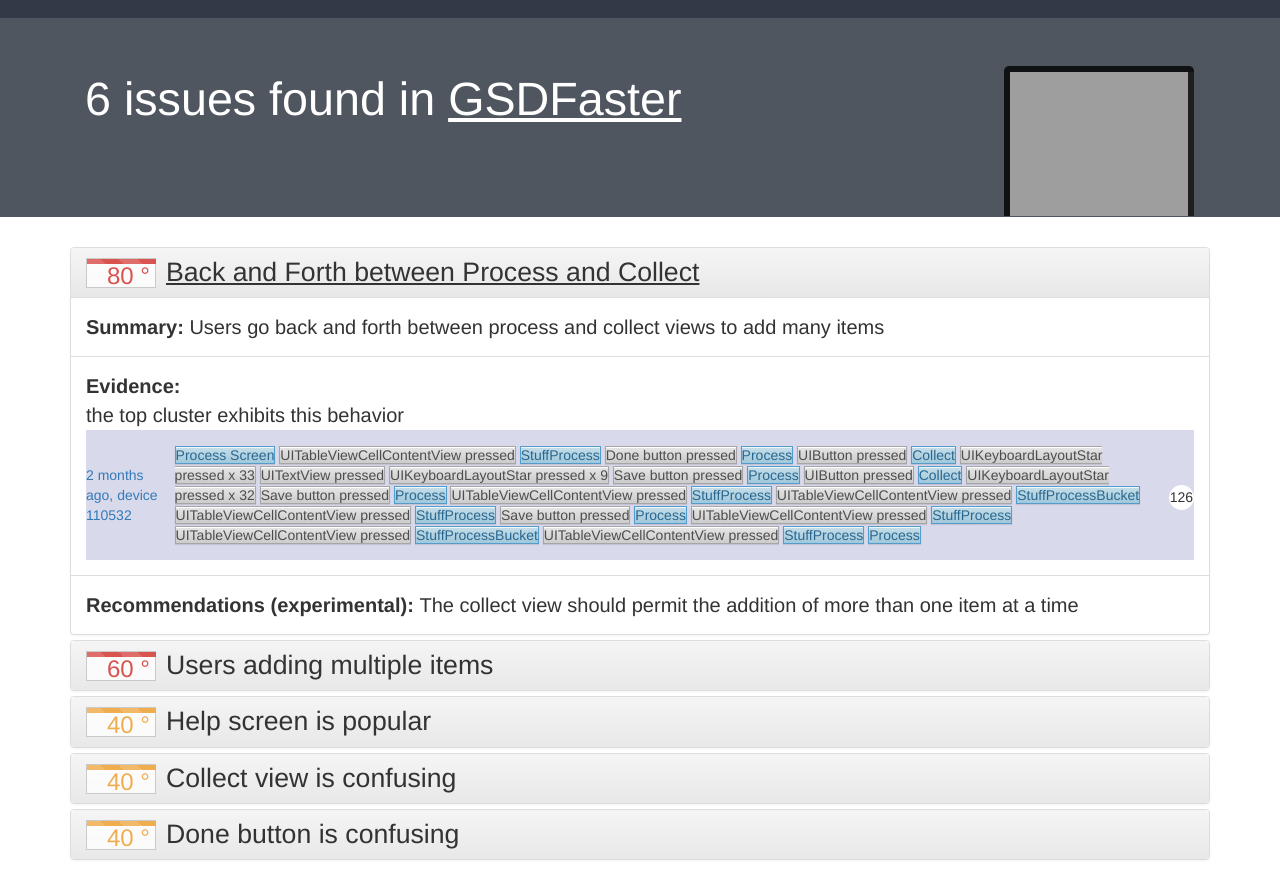
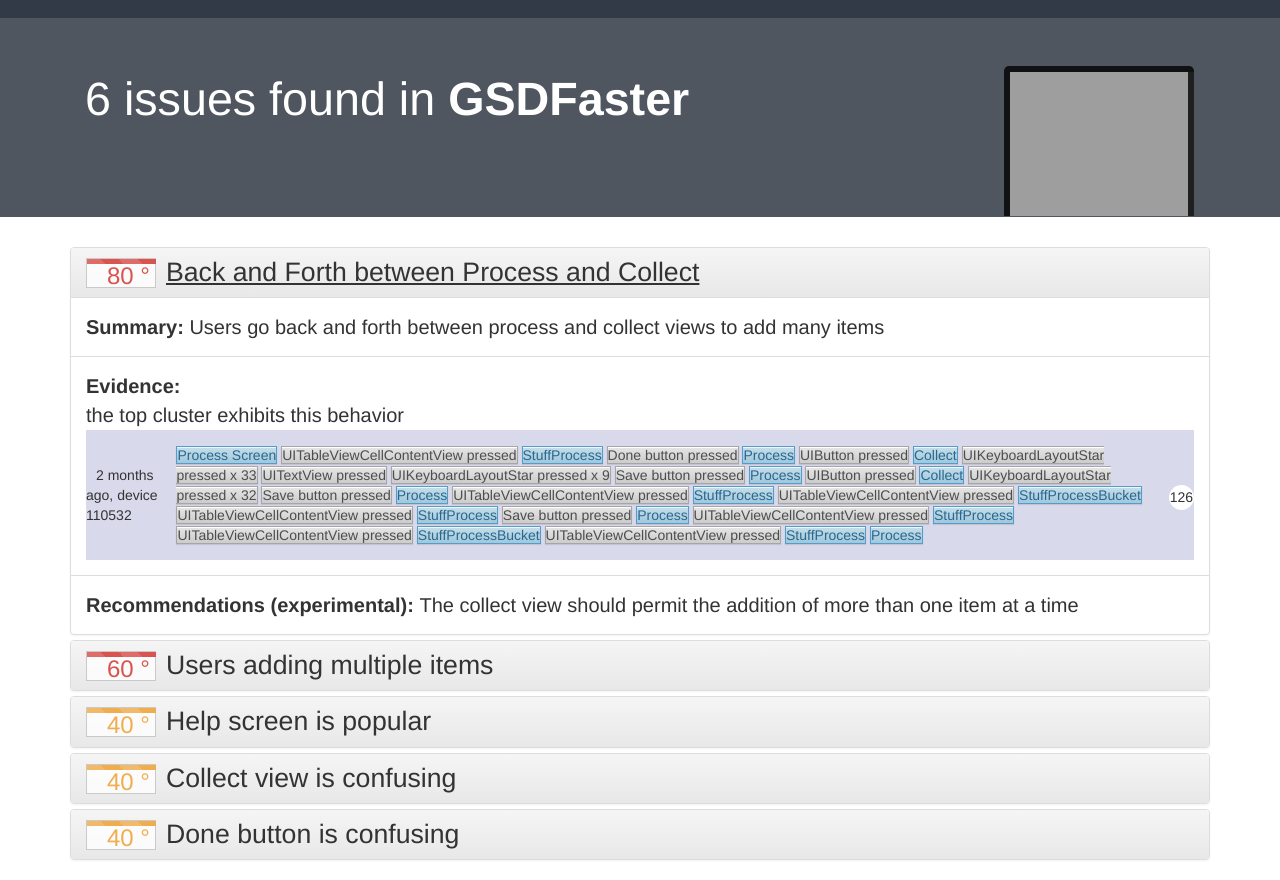
Before and after one commit to tarzain/watchsend-new-landing, a plain HTML site: page report.html in a window 1280 px wide. Both pictures are taken after a click on the link "Back and Forth between Process and Collect". Shown: the part 70-950 px from the top of the page. Drawn offline with nearby package versions, Linux system fonts and the light colour scheme; grey boxes are pictures that could not be loaded; a script that the page names is missing.

Commit message:
changed width of top row

```diff
--- a/css/report.css
+++ b/css/report.css
@@ -1,5 +1,9 @@
 body{
    /* margin-top: 80px !important; */
+}
+.row {
+  margin-right: 0;
+  margin-left: 0;
 }
 .node {
   stroke: #fff;
@@ -78,7 +82,7 @@
   margin-right: 10px;
 }
 .app_name{
-  text-decoration: underline;
+  font-weight: bold;
 }
 a.issue-title:hover{
   text-decoration: underline;
--- a/report.html
+++ b/report.html
@@ -23,27 +23,6 @@
       </div>
     </div>
   </header>
-  <!--
-  <div class="row">
-    <nav class="navbar navbar-dark navbar-fixed-top" role="navigation">
-      <div class="navbar-inner">
-        <div class="container">
-          <div class="navbar-header">
-            <a href="./index.html" class="navbar-brand">
-              <img class="logo" src="https://dl.dropboxusercontent.com/u/792157/watchsend/new-landing/newlogo.png"></img>
-            </a>
-          </div>
-          <div class="collapse navbar-collapse">
-            <ul class="nav navbar-nav navbar-right">
-              <li><a href="/install">Install</a></li>
-              <li><a href="/dashboard.html">Dashboard</a></li>
-              <li><a class="nav-link sign-up" href="mailto:team@watchsend.com?subject=Tell%20me%20more%20about%20Watchsend" target="_blank">Sign Up</a></li>
-            </ul>
-          </div>
-        </div>
-      </div>
-    </div>
-  </div> -->
   <div class="row">
     <div class="jumbotron app_name_header">
       <div class="container">
@@ -91,7 +70,7 @@
                   <tr class="cluster" style="background: hsla(-480.0, 33%, 72%, 0.4);">
                     <td>
                       <p>
-                        <a href="/sessions/70374">
+                        <span href="#" style="padding-left: 10px;">
                           2 months
                           ago, device 110532
                           &nbsp;&nbsp;
@@ -99,100 +78,100 @@
                       </p>
                     </td>
                     <td style="padding: 15px;">
-                      <a href="/screens/312">
+                      <span href="/screens/312">
                         <span class="tag screen-tag">Process Screen</span>
                       </a>
-                      <a href="/events/3470">
+                      <span href="/events/3470">
                         <span class="tag event-tag">UITableViewCellContentView pressed</span>
                       </a>
-                      <a href="/screens/306">
+                      <span href="/screens/306">
                         <span class="tag screen-tag">StuffProcess</span>
                       </a>
-                      <a href="/events/3224">
+                      <span href="/events/3224">
                         <span class="tag event-tag"> Done button pressed</span>
                       </a>
-                      <a href="/screens/305">
+                      <span href="/screens/305">
                         <span class="tag screen-tag">Process</span>
                       </a>
-                      <a href="/events/3209">
+                      <span href="/events/3209">
                         <span class="tag event-tag">UIButton pressed</span>
                       </a>
-                      <a href="/screens/303">
+                      <span href="/screens/303">
                         <span class="tag screen-tag">Collect</span>
                       </a>
-                      <a href="/events/3219">
+                      <span href="/events/3219">
                         <span class="tag event-tag">UIKeyboardLayoutStar pressed x 33</span>
                       </a>
-                      <a href="/events/3191">
+                      <span href="/events/3191">
                         <span class="tag event-tag">UITextView pressed</span>
                       </a>
-                      <a href="/events/3219">
+                      <span href="/events/3219">
                         <span class="tag event-tag">UIKeyboardLayoutStar pressed x 9</span>
                       </a>
-                      <a href="/events/3192">
+                      <span href="/events/3192">
                         <span class="tag event-tag">Save button pressed</span>
                       </a>
-                      <a href="/screens/305">
+                      <span href="/screens/305">
                         <span class="tag screen-tag">Process</span>
                       </a>
-                      <a href="/events/3209">
+                      <span href="/events/3209">
                         <span class="tag event-tag">UIButton pressed</span>
                       </a>
-                      <a href="/screens/303">
+                      <span href="/screens/303">
                         <span class="tag screen-tag">Collect</span>
                       </a>
-                      <a href="/events/3219">
+                      <span href="/events/3219">
                         <span class="tag event-tag">UIKeyboardLayoutStar pressed x 32</span>
                       </a>
-                      <a href="/events/3192">
+                      <span href="/events/3192">
                         <span class="tag event-tag">Save button pressed</span>
                       </a>
-                      <a href="/screens/305">
+                      <span href="/screens/305">
                         <span class="tag screen-tag">Process</span>
                       </a>
-                      <a href="/events/3194">
+                      <span href="/events/3194">
                         <span class="tag event-tag">UITableViewCellContentView pressed</span>
                       </a>
-                      <a href="/screens/306">
+                      <span href="/screens/306">
                         <span class="tag screen-tag">StuffProcess</span>
                       </a>
-                      <a href="/events/3210">
+                      <span href="/events/3210">
                         <span class="tag event-tag">UITableViewCellContentView pressed</span>
                       </a>
-                      <a href="/screens/311">
+                      <span href="/screens/311">
                         <span class="tag screen-tag">StuffProcessBucket</span>
                       </a>
-                      <a href="/events/3213">
+                      <span href="/events/3213">
                         <span class="tag event-tag">UITableViewCellContentView pressed</span>
                       </a>
-                      <a href="/screens/306">
+                      <span href="/screens/306">
                         <span class="tag screen-tag">StuffProcess</span>
                       </a>
-                      <a href="/events/3214">
+                      <span href="/events/3214">
                         <span class="tag event-tag"> Save button pressed</span>
                       </a>
-                      <a href="/screens/305">
+                      <span href="/screens/305">
                         <span class="tag screen-tag">Process</span>
                       </a>
-                      <a href="/events/3194">
+                      <span href="/events/3194">
                         <span class="tag event-tag">UITableViewCellContentView pressed</span>
                       </a>
-                      <a href="/screens/306">
+                      <span href="/screens/306">
                         <span class="tag screen-tag">StuffProcess</span>
                       </a>
-                      <a href="/events/3210">
+                      <span href="/events/3210">
                         <span class="tag event-tag">UITableViewCellContentView pressed</span>
                       </a>
-                      <a href="/screens/311">
+                      <span href="/screens/311">
                         <span class="tag screen-tag">StuffProcessBucket</span>
                       </a>
-                      <a href="/events/3213">
+                      <span href="/events/3213">
                         <span class="tag event-tag">UITableViewCellContentView pressed</span>
                       </a>
-                      <a href="/screens/306">
+                      <span href="/screens/306">
                         <span class="tag screen-tag">StuffProcess</span>
                       </a>
-                      <a href="/screens/305">
+                      <span href="/screens/305">
                         <span class="tag screen-tag">Process</span>
                       </a>
                     </td>
@@ -241,30 +220,30 @@
                   <strong>Evidence: </strong>
                   <p class="summary">the second most frequent cluster exhibits this behavior</p>
                   <table>
-                    <tr class="cluster" style="background: hsla(-475.0, 33%, 72%, 0.4);">
+                    <tr class="cluster" style="background: hsla(-475.0, 33%, 72%, 0.4); padding-left: 10px;">
                       <td>
                         <p>
-                          <a href="/sessions/67862">
+                          <span href="#" style="padding-left: 10px;">
                             2 months
                             ago, device 110026
                             &nbsp;&nbsp;
-                          </a>
+                          </span>
                         </p>
                       </td>
                       <td>
-                        <a href="/screens/312">
+                        <span href="/screens/312">
                           <span class="tag screen-tag">Collect</span>
                         </a>
-                        <a href="/events/3218">
+                        <span href="/events/3218">
                           <span class="tag event-tag">UIButton pressed</span>
                         </a>
-                        <a href="/screens/303">
+                        <span href="/screens/303">
                           <span class="tag screen-tag">Collect</span>
                         </a>
-                        <a href="/events/3219">
+                        <span href="/events/3219">
                           <span class="tag event-tag">UIKeyboardLayoutStar pressed x 22</span>
                         </a>
-                        <a href="/screens/305">
+                        <span href="/screens/305">
                           <span class="tag screen-tag">Process</span>
                         </a>
                       </td>
@@ -275,17 +254,8 @@
                       </td>
                     </tr>
                   </table>
-                  <p class="summary">The Collect screen is more than twice as popular as the process screen</p>
-                  <table class="table" style="width:120px;">
-                    <tbody>
-                      <tr class="session" style="background-color: rgba(0,0,100,0.5);">
-                        <td>Collect: 754</td>
-                      </tr>
-                      <tr class="session" style="background-color: rgba(0,0,100,0.24336870026525198)">
-                        <td>Process: 367</td>
-                      </tr>
-                    </tbody>
-                  </table>
+                  <br/>
+                  <p class="summary">The Collect screen is <code>205%</code> as popular as the process screen</p>
                 </p>
               </div>
               <div class="panel-body">
```
